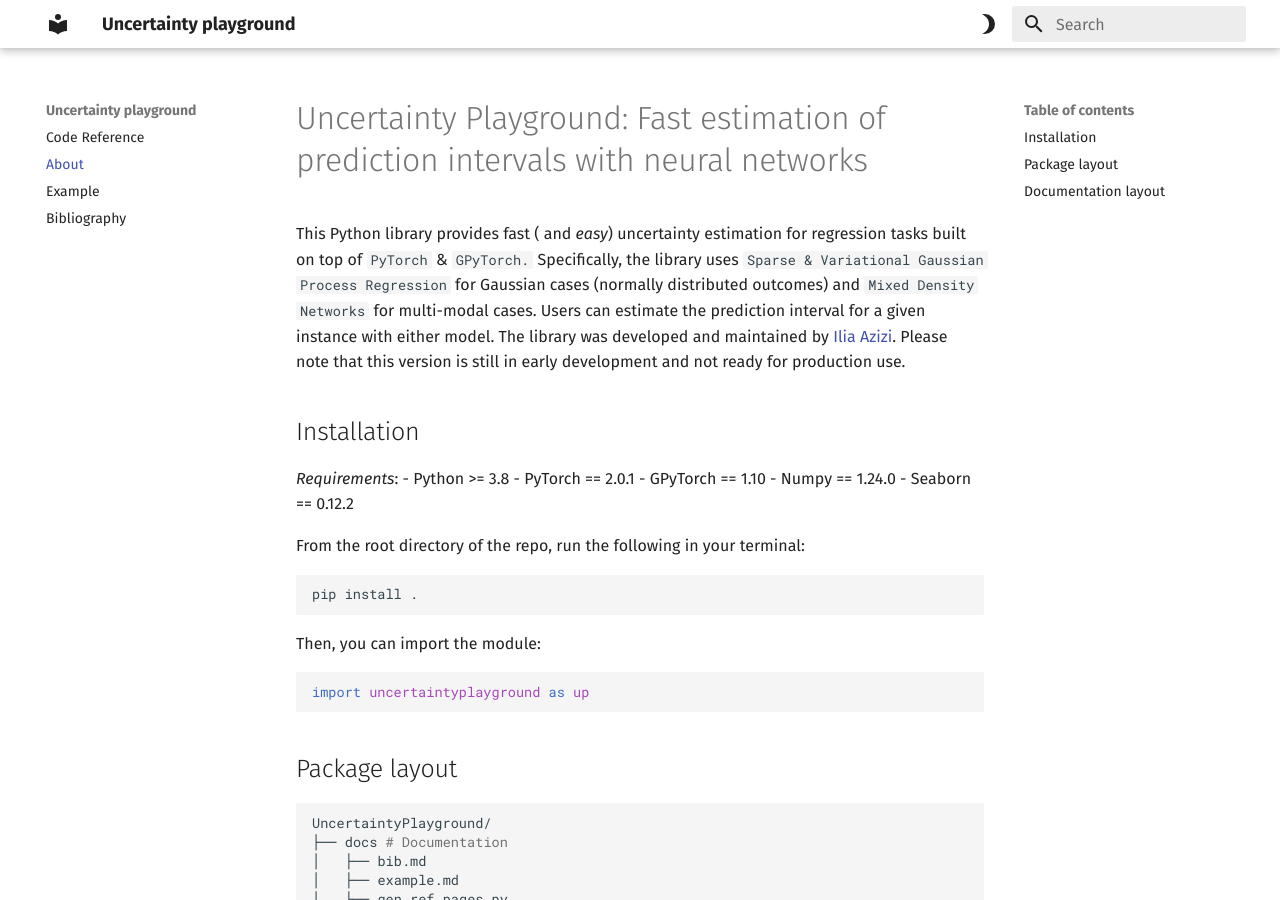
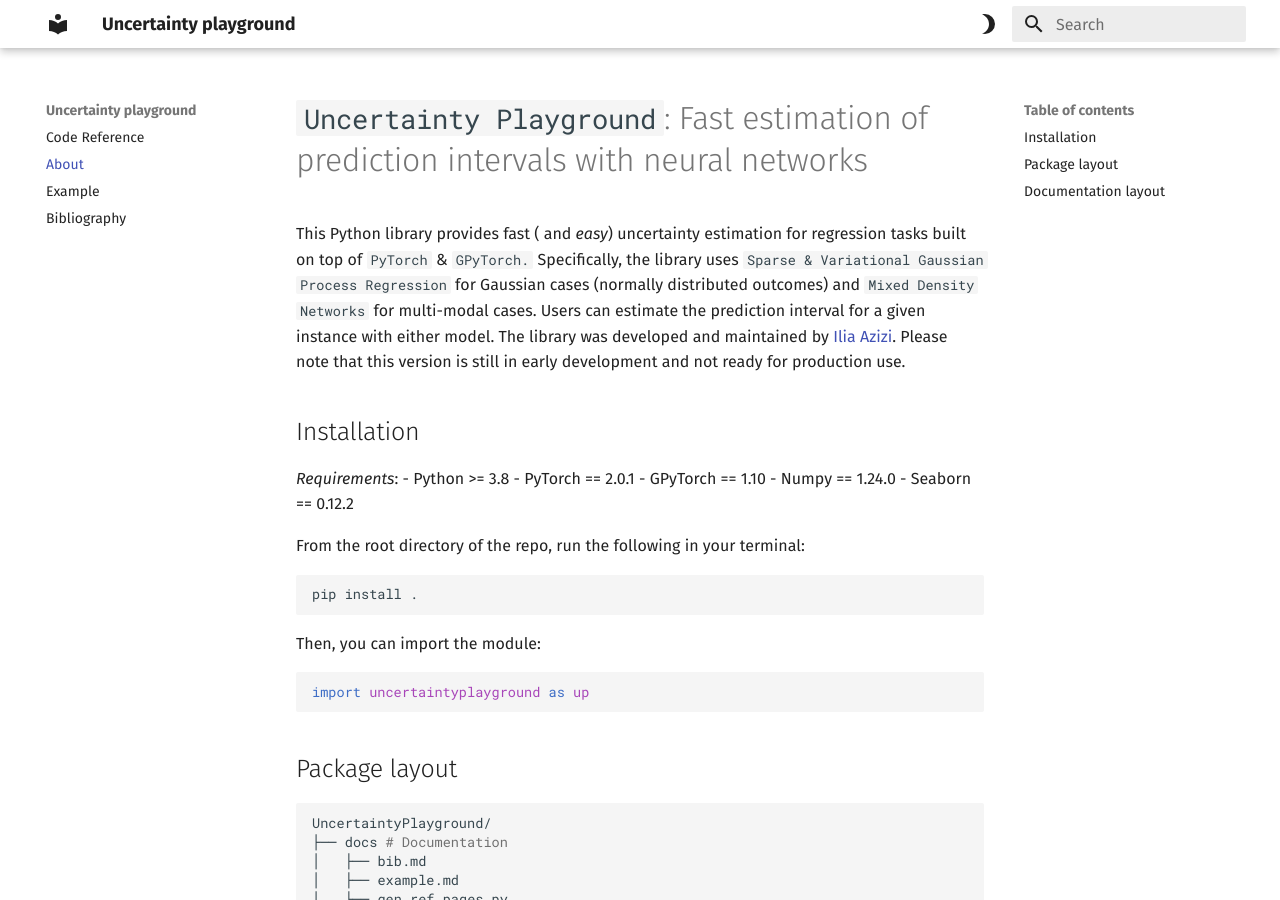
Before and after one commit to Unco3892/UncertaintyPlayground, an MkDocs documentation site: the page built from docs/index.md, in a window 1280 px wide and 900 px high. Built offline with MkDocs 1.6.1 and Material for MkDocs 9.7.7, drawn with Linux system fonts in a browser that asks for light colours.

```diff
--- a/docs/index.md
+++ b/docs/index.md
@@ -1,4 +1,4 @@
-# Uncertainty Playground: Fast estimation of prediction intervals with neural networks
+# `Uncertainty Playground`: Fast estimation of prediction intervals with neural networks
 
 This Python library provides fast ( and *easy*) uncertainty estimation for regression tasks built on top of `PyTorch` & `GPyTorch.` Specifically, the library uses `Sparse & Variational Gaussian Process Regression` for Gaussian cases (normally distributed outcomes) and `Mixed Density Networks` for multi-modal cases. Users can estimate the prediction interval for a given instance with either model. The library was developed and maintained by [Ilia Azizi](https://iliaazizi.com/). Please note that this version is still in early development and not ready for production use.
 
```
